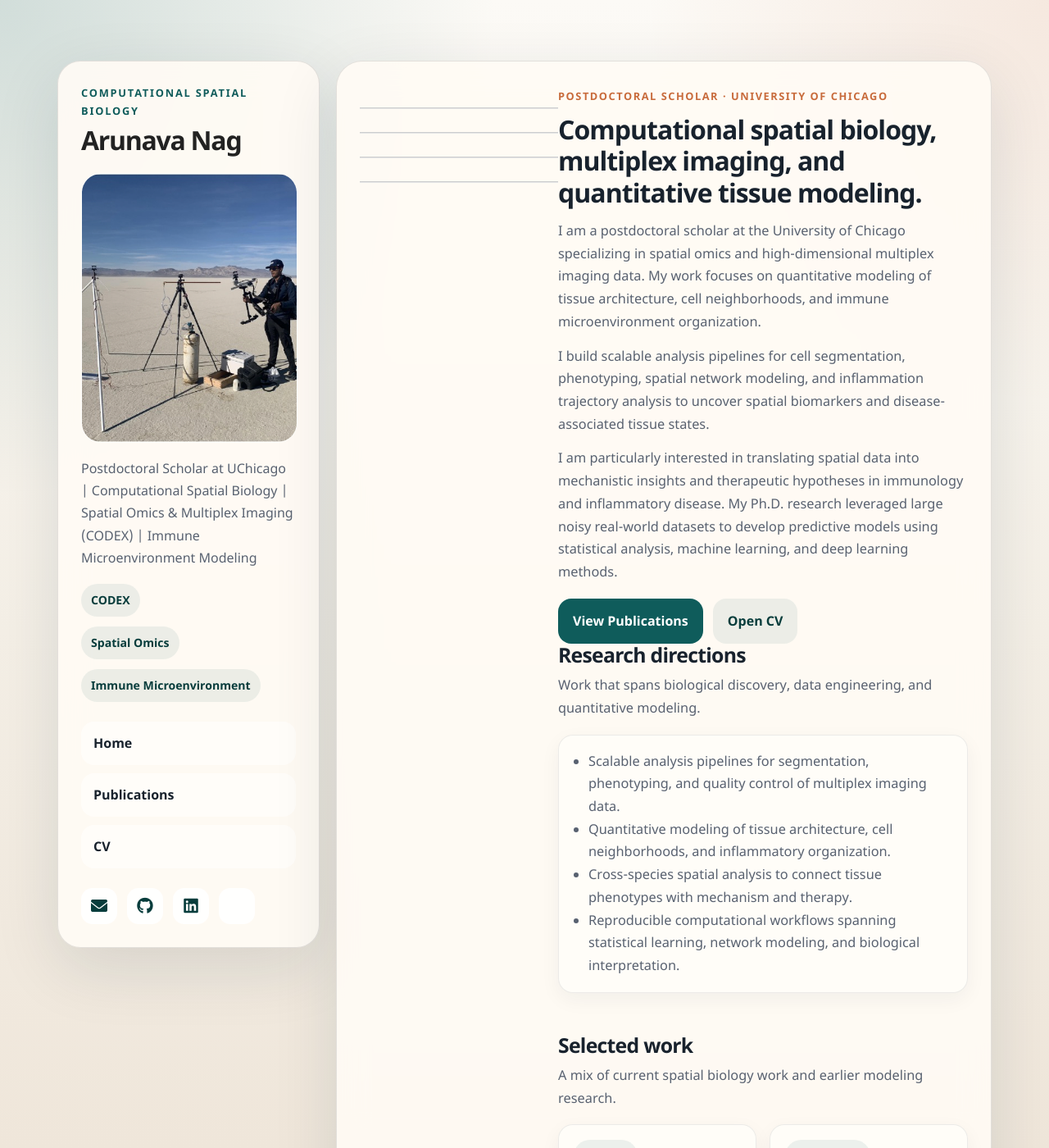
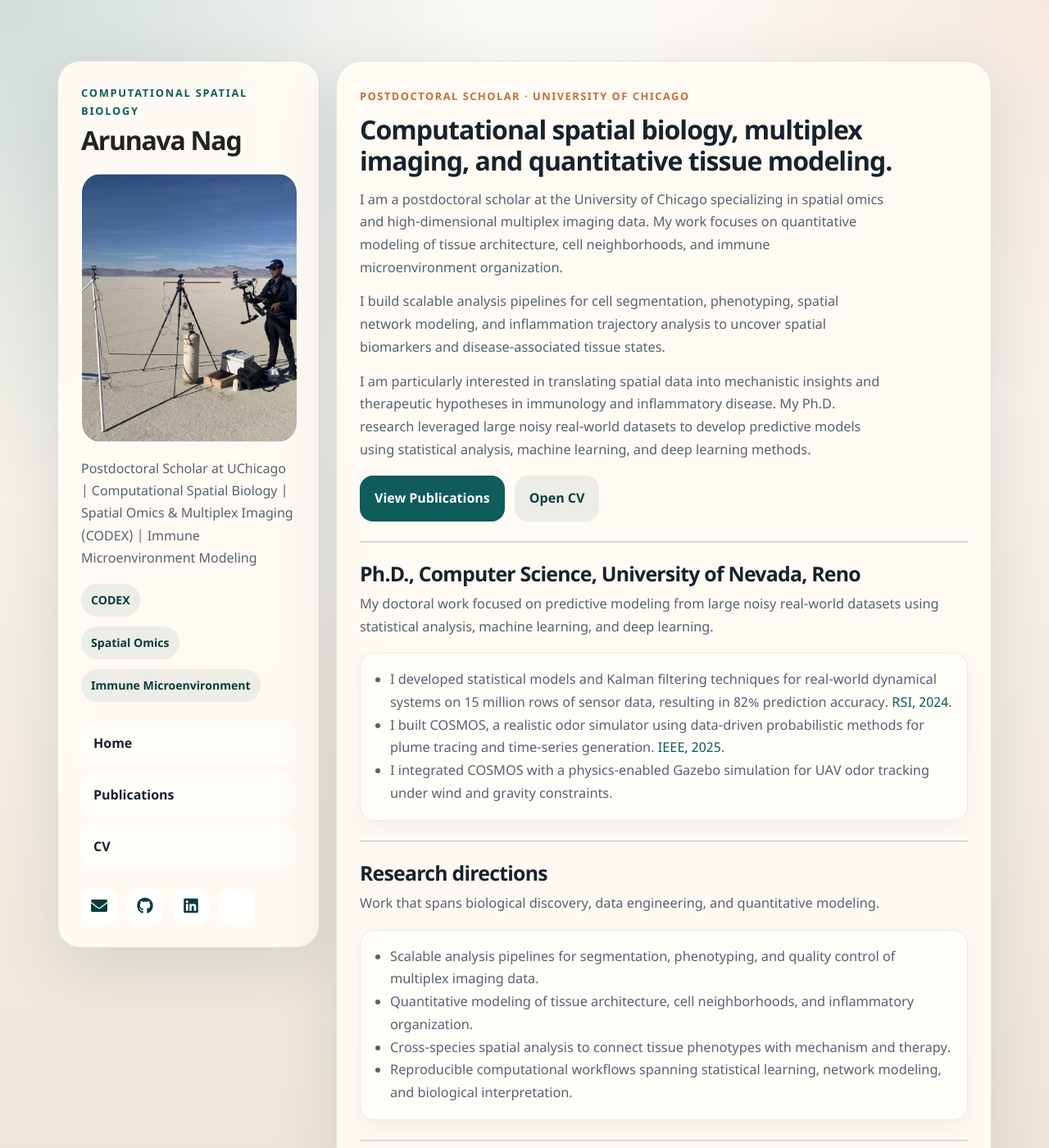
Before and after one commit to arunavanag591/mypage, a Jekyll site: the page built from index.md, in a window 1280 px wide and 1400 px high. Shown: the whole window at 82% size. Built offline with Jekyll 4.4.1, drawn with Linux system fonts in a browser that asks for light colours; a style sheet for code colours, icons or effects is not loaded.

Commit message:
updated style

```diff
--- a/assets/css/style.scss
+++ b/assets/css/style.scss
@@ -59,8 +59,7 @@
 }
 
 .site-sidebar {
-  position: sticky;
-  top: 24px;
+  position: static;
   align-self: start;
   padding: 28px;
   border-radius: 28px;
@@ -197,14 +196,21 @@
   letter-spacing: -0.03em;
 }
 
+.site-main section {
+  width: auto;
+  float: none;
+  padding-bottom: 0;
+  margin: 0;
+}
+
+.site-main hr {
+  margin: 24px 0;
+}
+
 .site-main p,
 .site-main li {
   color: var(--muted);
   font-size: 1.02rem;
-}
-
-.page-home .site-main {
-  overflow: hidden;
 }
 
 .hero-panel {
@@ -216,16 +222,10 @@
   display: none;
 }
 
-.hero-grid,
 .feature-grid,
 .about-grid {
   display: grid;
   gap: 16px;
-}
-
-.hero-grid {
-  grid-template-columns: 1fr;
-  align-items: start;
 }
 
 .eyebrow {
@@ -258,7 +258,7 @@
   display: flex;
   flex-wrap: wrap;
   gap: 12px;
-  margin: 18px 0 0;
+  margin: 18px 0 8px;
 }
 
 .button-link {
@@ -353,7 +353,7 @@
 }
 
 .project-visual {
-  margin-top: 20px;
+  margin-top: 16px;
 }
 
 .project-visual img {
@@ -440,10 +440,6 @@
     grid-template-columns: 1fr;
   }
 
-  .site-sidebar {
-    position: static;
-  }
-
   .feature-grid,
   .about-grid,
   .project-grid,
--- a/index.md
+++ b/index.md
@@ -19,6 +19,22 @@
     <a class="button-link" href="{{ site.baseurl }}/publications/">View Publications</a>
     <a class="button-link secondary" href="{{ site.baseurl }}/resume/">Open CV</a>
   </div>
+</section>
+
+<hr class="section-divider">
+
+<section data-reveal>
+  <div class="section-heading">
+    <h2>Ph.D., Computer Science, University of Nevada, Reno</h2>
+    <p>My doctoral work focused on predictive modeling from large noisy real-world datasets using statistical analysis, machine learning, and deep learning.</p>
+  </div>
+  <article class="section-card">
+    <ul>
+      <li>I developed statistical models and Kalman filtering techniques for real-world dynamical systems on 15 million rows of sensor data, resulting in 82% prediction accuracy. <a href="https://royalsocietypublishing.org/doi/full/10.1098/rsif.2024.0169">RSI, 2024</a>.</li>
+      <li>I built COSMOS, a realistic odor simulator using data-driven probabilistic methods for plume tracing and time-series generation. <a href="https://ieeexplore.ieee.org/abstract/document/11223626">IEEE, 2025</a>.</li>
+      <li>I integrated COSMOS with a physics-enabled Gazebo simulation for UAV odor tracking under wind and gravity constraints.</li>
+    </ul>
+  </article>
 </section>
 
 <hr class="section-divider">
```
